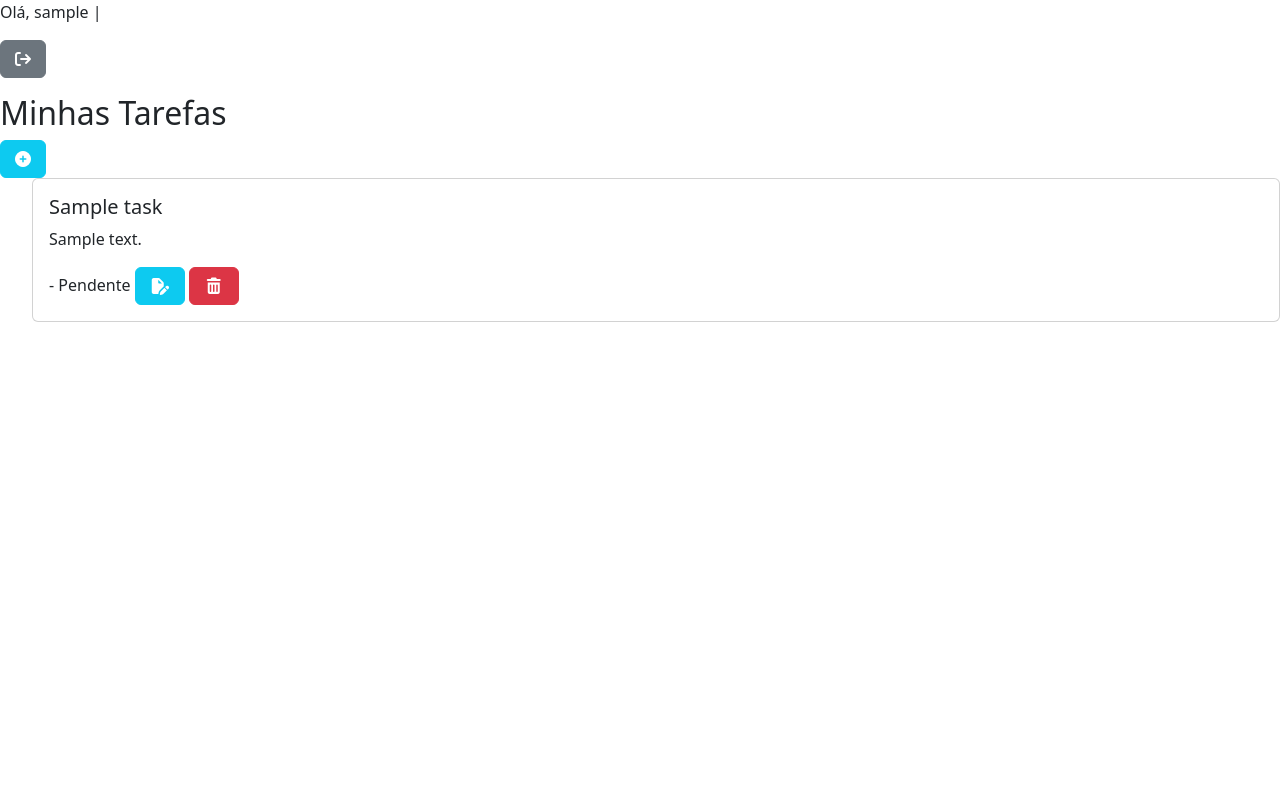
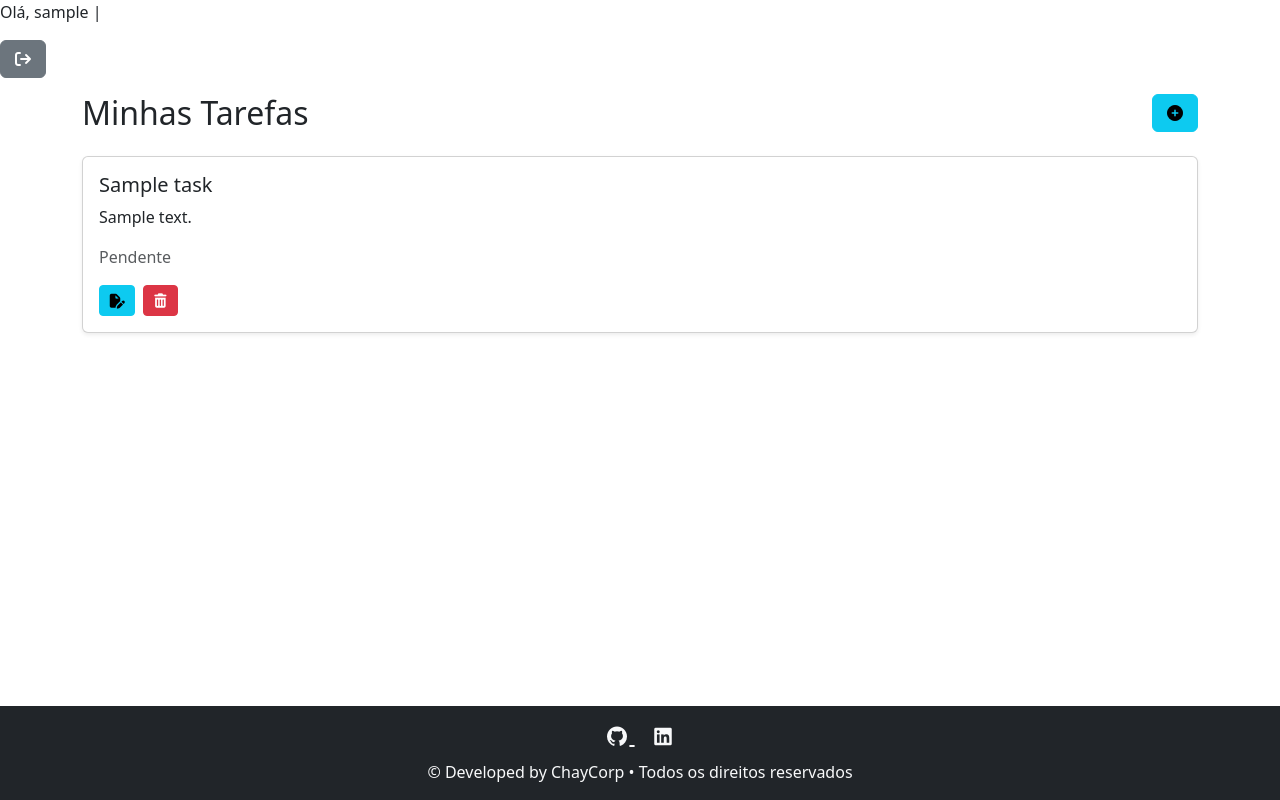
Before and after one commit to BernardoCostaSMC/Desafio_tecnico_SCO, a Django app: page /todo/ in a window 1280 px wide. Run offline with Django 5.2, Linux system fonts and the light colour scheme; a user stored in the database is signed in; tables that the repository leaves empty hold one stand-in row (values such as "Sample post"); some libraries are stand-ins or nearby versions.

Commit message:
Add style

```diff
--- a/accounts/views.py
+++ b/accounts/views.py
@@ -13,7 +13,7 @@ class SignUpView(CreateView):
     def form_valid(self, form):
         response = super().form_valid(form)
 
-        grupo = Group.objects.get_or_create(name='Usuarios')
+        grupo, created = Group.objects.get_or_create(name='Usuários')
         self.object.groups.add(grupo)
 
         return response
--- a/templates/base.html
+++ b/templates/base.html
@@ -5,7 +5,7 @@
     <link href="https://cdn.jsdelivr.net/npm/bootstrap@5.3.8/dist/css/bootstrap.min.css" rel="stylesheet" integrity="sha384-sRIl4kxILFvY47J16cr9ZwB07vP4J8+LH7qKQnuqkuIAvNWLzeN8tE5YBujZqJLB" crossorigin="anonymous">
     <title>To-Do List</title>
 </head>
-<body>
+<body class="d-flex flex-column min-vh-100">
     {% if user.is_authenticated %}
         <p>Olá, {{ user.username }} |
            <form method="post"  action="{% url 'logout' %}">
@@ -16,6 +16,7 @@
     {% endif %}
 
     {% block content %}{% endblock %}
+    {% include 'partial/_footer.html' %}
     {% if messages %}
     {% for message in messages %}
         <div class="alert-message {{ message.tags }}">
--- a/templates/partial/_footer.html
+++ b/templates/partial/_footer.html
@@ -1,12 +1,20 @@
 {% load static %}
-<footer class="rodape">
-        <div class="rodape__icones">
-            <a href="https://twitter.com/AluraOnline" target=”_blank” >
-                <img src="{% static '/assets/ícones/1x/twitter.png'%}" alt="ícone twitter">
+<footer class="bg-dark text-light mt-auto py-3">
+    <div class="container text-center">
+
+        <div class="mb-2">
+            <a href="https://github.com/BernardoCostaSMC" class="text-light me-3 fs-5">
+                <i class="fa-brands fa-github"></i>
             </a>
-            <a href="https://www.instagram.com/aluraonline/" target=”_blank” >
-                <img src="{% static '/assets/ícones/1x/instagram.png'%}" alt="ícone instagram">
+
+            <a href="#" class="text-light fs-5">
+                <i class="fa-brands fa-linkedin"></i>
             </a>
         </div>
-        <p class="rodape__texto">Desenvolvido por Alura</p>
-    </footer>
+
+        <p class="mb-0">
+            © Developed by ChayCorp • Todos os direitos reservados
+        </p>
+
+    </div>
+</footer>
--- a/templates/todo/task_list.html
+++ b/templates/todo/task_list.html
@@ -1,20 +1,42 @@
 {% extends 'base.html' %}
 
 {% block content %}
-<h2>Minhas Tarefas</h2>
 
-<a class="btn btn-info" href="{% url 'task_create' %}"><i class="fa-solid fa-circle-plus" style="color: rgb(255, 255, 255);"></i></a>
+<div class="container-xl">
+    <div class="d-flex justify-content-between align-items-center mb-4">
+        <h2 class="mb-0">Minhas Tarefas</h2>
 
-<ul>
+        <a class="btn btn-info"
+        href="{% url 'task_create' %}">
+            <i class="fa-solid fa-circle-plus"></i>
+        </a>
+    </div>
+
+   <ul class="list-unstyled">
     {% for task in tasks %}
-        <li class="card">
+        <li class="card mb-3 shadow-sm">
             <div class="card-body">
+
                 <h5 class="card-title">{{ task.title }}</h5>
-                <pclass="card-text"> {{ task.description }}</p>
-                - {{ task.get_status_display }}
 
-                <a class="btn btn-info"  style="width: 50px" href="{% url 'task_update' task.pk %}"><i class="fa-solid fa-file-pen" style="color: rgb(255, 255, 255);"> </i></a>
-                <a class="btn btn-danger" style="width: 50px" href="{% url 'task_delete' task.pk %}"><i class="fa-solid fa-trash-can" style="color: rgb(255, 255, 255);"> </i></a>
+                <p class="card-text" style="white-space: pre-line;">{{ task.description }}</p>
+
+                <p class="text-muted mb-3">
+                    {{ task.get_status_display }}
+                </p>
+
+                <div class="d-flex gap-2">
+                    <a class="btn btn-info btn-sm"
+                       href="{% url 'task_update' task.pk %}">
+                        <i class="fa-solid fa-file-pen"></i>
+                    </a>
+
+                    <a class="btn btn-danger btn-sm"
+                       href="{% url 'task_delete' task.pk %}">
+                        <i class="fa-solid fa-trash-can"></i>
+                    </a>
+                </div>
+
             </div>
         </li>
     {% empty %}
@@ -22,4 +44,6 @@
     {% endfor %}
 </ul>
 
+</div>
+
 {% endblock %}
```
Also changed, not shown: templates/accounts/login.html (+36 -10 lines), templates/accounts/signup.html (+6 -7 lines).
